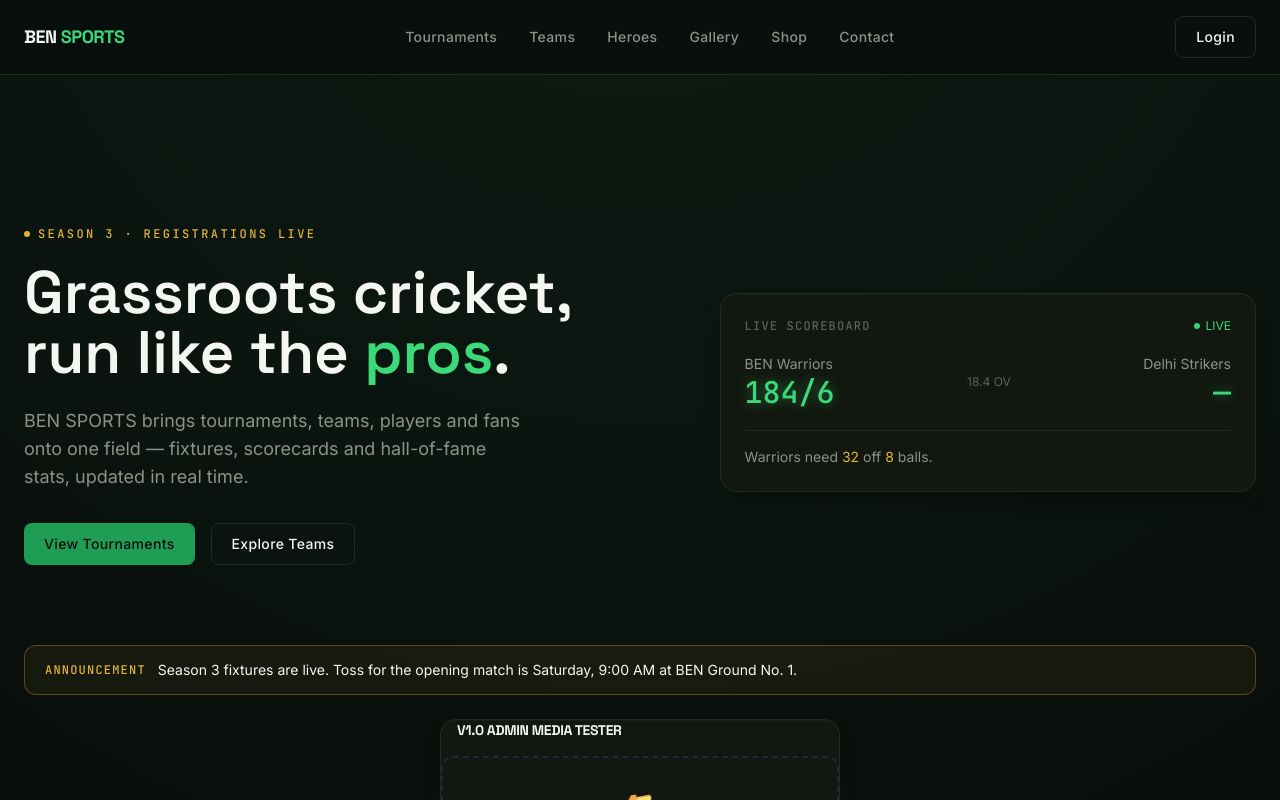
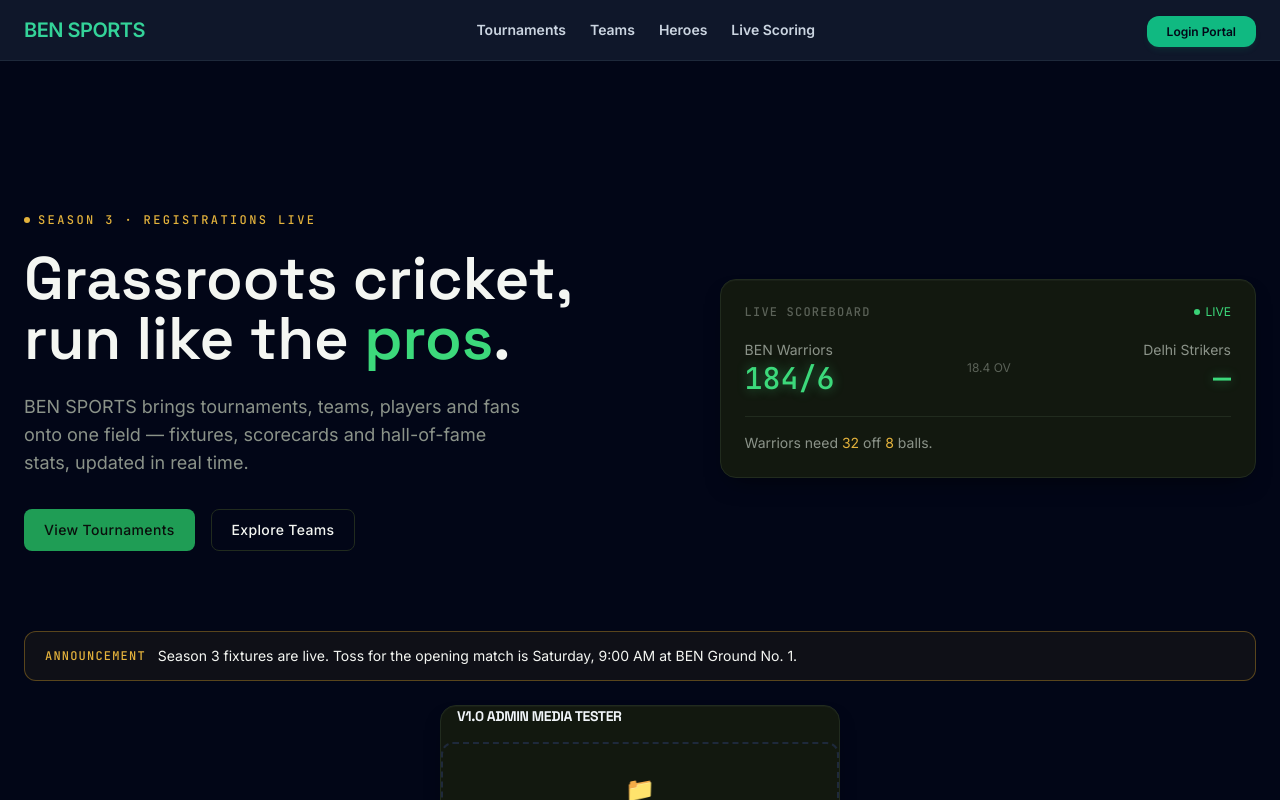
Before and after one commit to bensportscricket-ship-it/ben-sports, a React (Vite) app: page / in a window 1280 px wide. Shown: the top 800 px of the page. Built offline with nearby package versions, Linux system fonts and the light colour scheme.

Commit message:
feat: link login session states to navigation handlers and lock routing routes

```diff
--- a/src/App.jsx
+++ b/src/App.jsx
@@ -12,7 +12,7 @@ import ProtectedRoute from './pages/ProtectedRoute'
 
 export default function App() {
   return (
-    <div className="flex min-h-screen flex-col">
+    <div className="flex min-h-screen flex-col bg-slate-950 text-slate-100 antialiased">
       <Navbar />
       <main className="flex-1">
         <Routes>
@@ -22,7 +22,7 @@ export default function App() {
           <Route path="/heroes" element={<Heroes />} />
           <Route path="/tournaments" element={<TournamentHub />} />
 
-          {/* Live Scoring View - Strictly protected for Batting Scorer / Super Admins */}
+          {/* Live Scoring Panel - Strictly for Scorer / Team / Super Admins */}
           <Route
             path="/score"
             element={
@@ -32,7 +32,7 @@ export default function App() {
             }
           />
 
-          {/* Team Finance Ledger Dashboard - Strictly for Team Admins & Super Admins */}
+          {/* Team Admin Financial Ledger & QR Setup - Restricted */}
           <Route
             path="/teams"
             element={
@@ -42,7 +42,7 @@ export default function App() {
             }
           />
 
-          {/* Remaining General Placeholders */}
+          {/* Static Layout General Placeholders */}
           <Route
             path="/gallery"
             element={<Placeholder title="Gallery" description="Photos from every match, every ground." />}
--- a/src/components/layout/Navbar.jsx
+++ b/src/components/layout/Navbar.jsx
@@ -1,77 +1,50 @@
-import { useState } from 'react'
-import { Link, NavLink } from 'react-router-dom'
-import navigation from '../../data/navigation.json'
-import Button from '../ui/Button'
+import React from 'react';
+import { Link, useNavigate } from 'react-router-dom';
 
 export default function Navbar() {
-  const [open, setOpen] = useState(false)
+  const navigate = useNavigate();
+  const userSession = JSON.parse(localStorage.getItem('ben_sports_user'));
+
+  const handleLogout = () => {
+    localStorage.removeItem('ben_sports_user');
+    navigate('/login');
+  };
 
   return (
-    <header className="sticky top-0 z-50 border-b border-line bg-bg/85 backdrop-blur">
-      <nav className="mx-auto flex max-w-7xl items-center justify-between px-6 py-4">
-        <Link to="/" className="flex items-center gap-2" onClick={() => setOpen(false)}>
-          <span className="font-display text-lg font-bold tracking-tight text-ink">
-            BEN <span className="text-pitch-bright">SPORTS</span>
-          </span>
-        </Link>
+    <nav className="bg-slate-900 border-b border-slate-800 px-6 py-4 flex items-center justify-between text-white">
+      <Link to="/" className="text-xl font-black text-emerald-400 tracking-tight">
+        BEN SPORTS
+      </Link>
 
-        <div className="hidden items-center gap-8 lg:flex">
-          {navigation.primary.map((item) => (
-            <NavLink
-              key={item.path}
-              to={item.path}
-              className={({ isActive }) =>
-                `text-sm font-medium tracking-wide transition-colors ${
-                  isActive ? 'text-pitch-bright' : 'text-ink-muted hover:text-ink'
-                }`
-              }
+      <div className="hidden md:flex items-center gap-6 text-sm font-semibold text-slate-300">
+        <Link to="/tournaments" className="hover:text-emerald-400 transition-colors">Tournaments</Link>
+        <Link to="/teams" className="hover:text-emerald-400 transition-colors">Teams</Link>
+        <Link to="/heroes" className="hover:text-emerald-400 transition-colors">Heroes</Link>
+        <Link to="/score" className="hover:text-emerald-400 transition-colors">Live Scoring</Link>
+      </div>
+
+      <div>
+        {userSession ? (
+          <div className="flex items-center gap-4">
+            <span className="text-xs text-slate-400 font-mono hidden sm:inline-block bg-slate-950 px-2.5 py-1 rounded-md border border-slate-800">
+              ⚡ {userSession.role.toUpperCase().replace('_', ' ')}
+            </span>
+            <button
+              onClick={handleLogout}
+              className="bg-red-500/10 hover:bg-red-500/20 text-red-400 border border-red-500/20 px-4 py-2 rounded-xl text-xs font-bold transition-all"
             >
-              {item.label}
-            </NavLink>
-          ))}
-        </div>
-
-        <div className="hidden lg:block">
-          <Button to="/login" variant="secondary">
-            Login
-          </Button>
-        </div>
-
-        <button
-          className="flex flex-col gap-1.5 lg:hidden"
-          aria-label="Toggle menu"
-          aria-expanded={open}
-          onClick={() => setOpen((v) => !v)}
-        >
-          <span className={`h-0.5 w-6 bg-ink transition-transform ${open ? 'translate-y-2 rotate-45' : ''}`} />
-          <span className={`h-0.5 w-6 bg-ink transition-opacity ${open ? 'opacity-0' : ''}`} />
-          <span className={`h-0.5 w-6 bg-ink transition-transform ${open ? '-translate-y-2 -rotate-45' : ''}`} />
-        </button>
-      </nav>
-
-      {open && (
-        <div className="border-t border-line bg-bg lg:hidden">
-          <div className="flex flex-col gap-1 px-6 py-4">
-            {navigation.primary.map((item) => (
-              <NavLink
-                key={item.path}
-                to={item.path}
-                onClick={() => setOpen(false)}
-                className={({ isActive }) =>
-                  `rounded-lg px-3 py-3 text-sm font-medium ${
-                    isActive ? 'bg-bg-elevated text-pitch-bright' : 'text-ink-muted hover:bg-bg-elevated hover:text-ink'
-                  }`
-                }
-              >
-                {item.label}
-              </NavLink>
-            ))}
-            <Button to="/login" variant="secondary" className="mt-2 w-full" onClick={() => setOpen(false)}>
-              Login
-            </Button>
+              Logout
+            </button>
           </div>
-        </div>
-      )}
-    </header>
-  )
+        ) : (
+          <Link
+            to="/login"
+            className="bg-emerald-500 hover:bg-emerald-600 text-slate-950 px-5 py-2 rounded-xl text-xs font-black transition-all shadow-md shadow-emerald-500/10"
+          >
+            Login Portal
+          </Link>
+        )}
+      </div>
+    </nav>
+  );
 }
```
